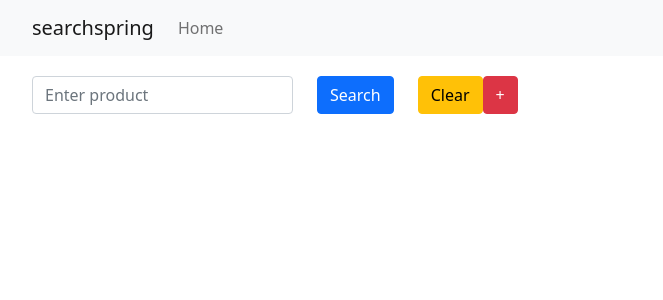
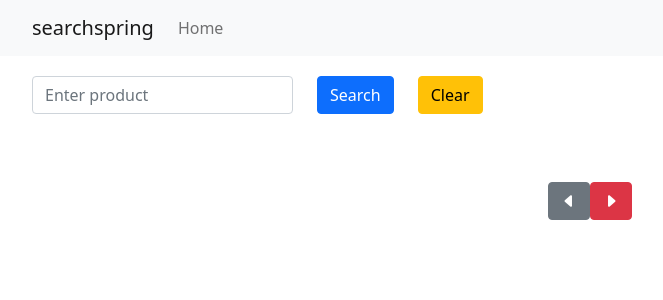
Before and after one commit to amafjarkasi/searchspringassignment, a React (Create React App) app: page / in a window 1280 px wide. Shown: the top 300 px of the page, without its empty margins (50-713 px from the left). Built offline with nearby package versions, Linux system fonts and the light colour scheme.

Commit message:
pagination complete

```diff
--- a/package.json
+++ b/package.json
@@ -8,6 +8,7 @@
     "@testing-library/user-event": "^12.1.10",
     "axios": "^0.21.1",
     "bootstrap": "^5.0.2",
+    "bootstrap-icons": "^1.5.0",
     "react": "^17.0.2",
     "react-bootstrap": "^1.6.1",
     "react-dom": "^17.0.2",
--- a/src/App.js
+++ b/src/App.js
@@ -1,76 +1,112 @@
+/* eslint-disable react-hooks/exhaustive-deps */
 /* eslint-disable jsx-a11y/alt-text */
-import React, {useState, useEffect} from 'react';
-import "./App.css";
-import Topbar from "./Topbar";
-import ReactPaginate from 'react-paginate';
-import {
-  Row,
-  Container,
-  Col,
-  Form,
-  Button,
-} from "react-bootstrap";
-const formatter = new Intl.NumberFormat("en-US", {
-	style: "currency",
-	currency: "USD",
-	minimumFractionDigits: 2
-});
+import React, { useState, useEffect } from 'react'
+import './App.css'
+import Topbar from './Topbar'
+// import ReactPaginate from "react-paginate";
+import { Row, Container, Col, Form, Button } from 'react-bootstrap'
+
+const formatter = new Intl.NumberFormat('en-US', {
+  style: 'currency',
+  currency: 'USD',
+  minimumFractionDigits: 2,
+})
 
 function App() {
-  const [isOpen, setIsOpen] = useState(false);
-  const [getSearchBar, setSearchBar] = useState("");
-  const [getResults, setResults] = useState();
-  const [getTotalResults, setTotalResults] = useState();
-  const [getPage, setPage] = useState(1);
-  const [offset, setOffset] = useState(0);
-
-  const handlePageClick = (e) => {
-    setOffset(offset + 1)
-};
+  const [isOpen, setIsOpen] = useState(false)
+  const [getSearchBar, setSearchBar] = useState('')
+  const [getResults, setResults] = useState()
+  const [getTotalResults, setTotalResults] = useState()
+  const [getPage, setPage] = useState(1)
+  const [offset, setOffset] = useState(0)
+  const [getPagination, setPagination] = useState()
 
   useEffect(() => {
     getResults && searchResults(getSearchBar)
   }, [offset])
 
-function handleSubmit(e) {
-   e.preventESDefault();
-   searchResults(getSearchBar);
+  // have issue with undefined when changed not available
+  const handlePageClick = (e, changed) => {
+    e.preventDefault()
+    if (changed === 'increase' && getPage < getPagination.results.totalPages) {
+      setPage(getPage + 1)
+      setOffset(offset + 1)
+    } else if (changed === 'decrease') {
+      if (getPage > 1) {
+        setPage(getPage - 1)
+        setOffset(offset - 1)
+      } else {
+        setPage(1)
+        setOffset(0)
+      }
+    }
   }
 
-async function searchResults(searchTerm) {
-  const response = await fetch('https://scmq7n.a.searchspring.io/api/search/search.json?siteId=scmq7n&resultsFormat=native&q=' + searchTerm + '&page=' + getPage);
-  const json = await response.json();
-  setResults(json);
-  setTotalResults(json.pagination.totalResults);
-  setIsOpen(true);
-  return json;
+  // handle submit from buttons
+  function handleSubmit(e) {
+    e.preventDefault()
+    setOffset(0)
+    setPage(1)
+    searchResults(getSearchBar)
   }
 
+  // api search function for products
+  async function searchResults(searchTerm) {
+    const response = await fetch(
+      'https://scmq7n.a.searchspring.io/api/search/search.json?siteId=scmq7n&resultsFormat=native&q=' +
+        searchTerm +
+        '&page=' +
+        getPage,
+    )
+    const json = await response.json()
+    setResults(json)
+    setPagination({ results: json.pagination })
+    setTotalResults(json.pagination.totalResults)
+    setIsOpen(true)
+    return json
+  }
+
+  // compare pricing msrp vs sale price, display msrp if sale price is not available
   function checkPricing(msrp, price) {
-  if(msrp > price && msrp !== "") {
+    if (msrp > price && msrp !== '') {
       return (
         <>
-      <span style={{ textDecoration: 'line-through', color: 'gray' }}>{formatter.format(msrp)}</span>&nbsp;<span style={{ fontWeight: 'bold' }}>{formatter.format(price)}</span>
+          <span style={{ textDecoration: 'line-through', color: 'gray' }}>
+            {formatter.format(msrp)}
+          </span>
+          &nbsp;
+          <span style={{ fontWeight: 'bold' }}>{formatter.format(price)}</span>
         </>
-    );
+      )
     }
-    return `Price: ${price}`;
+    return `Price: ${price}`
   }
 
+  // clear search results
+  const clearResults = () => {
+    setPage(1)
+    setOffset(0)
+    setSearchBar('')
+    setResults('')
+    setTotalResults('')
+    setIsOpen(false)
+  }
+
+  // display results title and pricing, then send msrp and price to checkPricing
   function displayResults() {
     return (
       <div className="search-results-list pt-4">
-                {getResults.results.map(result => {
+        {getResults.results.map((result) => {
           return (
             <div key={result.id} className="search-result">
-                      <img src={result.thumbnailImageUrl} thumbnail/>
+              <img src={result.thumbnailImageUrl} thumbnail="true" />
               <p>{result.title}</p>
-                      <p>{result.msrp && checkPricing(result.msrp,result.price)}</p>
+              <p>{result.msrp && checkPricing(result.msrp, result.price)}</p>
             </div>
-                  );
+          )
         })}
       </div>
-    );
+    )
   }
 
   return (
@@ -80,41 +116,57 @@ function displayResults() {
         <Form className="pb-4">
           <Row className="align-items-center">
             <Col sm={3} className="my-1">
-              <Form.Control id="inlineFormInputName" value={getSearchBar} placeholder="Enter product" onChange={(e) => setSearchBar(e.target.value)}/>
+              <Form.Control
+                id="inlineFormInputName"
+                value={getSearchBar}
+                placeholder="Enter product"
+                onChange={(e) => setSearchBar(e.target.value)}
+              />
             </Col>
             <Col xs="auto" className="my-1">
-              <Button type="submit" onClick={handleSubmit} onKeyPress={(e) => e === 13 ? handleSubmit(e) : ""}>Search</Button>
+              <Button
+                type="submit"
+                onClick={handleSubmit}
+                onKeyPress={(e) => (e === 13 ? handleSubmit(e) : '')}
+              >
+                Search
+              </Button>
             </Col>
             <Col xs="auto" className="my-1">
-              <Button variant="warning" onClick={() => {
-                setSearchBar("");
-                setIsOpen(false)
-                }}>Clear</Button>
-                              <Button variant="danger" onClick={() => {
-                setPage(getPage + 1);
-                }}>+</Button>
+              <Button
+                variant="warning"
+                onClick={clearResults}>
+                Clear
+              </Button>
             </Col>
           </Row>
         </Form>
-        {isOpen && "Product results: " + getTotalResults}
-        <br/>
-        {isOpen && <ReactPaginate
-                    previousLabel={"prev"}
-                    nextLabel={"next"}
-                    breakLabel={"..."}
-                    breakClassName={"break-me"}
-                    pageCount={getPage}
-                    marginPagesDisplayed={2}
-                    pageRangeDisplayed={5}
-                    onPageChange={handlePageClick}
-                    containerClassName={"pagination"}
-                    subContainerClassName={"pages pagination"}
-                    activeClassName={"active"}/>}
-        <br/>
+        <p>{isOpen && 'Product results: ' + getTotalResults}</p>
+        <p>
+          {isOpen &&
+            'Page: ' + getPage + ' / ' + getPagination.results.totalPages}
+        </p>
+        <br />
+        {/* possibly add first/last page buttons */}
+        <Button
+          variant="secondary"
+          value="decrease"
+          onClick={(e) => handlePageClick(e, 'decrease')}
+        >
+          <i className="bi bi-caret-left-fill" />
+        </Button>
+        <Button
+          variant="danger"
+          value="increase"
+          onClick={(e) => handlePageClick(e, 'increase')}
+        >
+          <i className="bi bi-caret-right-fill" />
+        </Button>
+
         {isOpen && displayResults()}
       </Container>
     </div>
-  );
+  )
 }
 
-export default App;
+export default App
--- a/src/index.css
+++ b/src/index.css
@@ -1,3 +1,5 @@
+@import url("https://cdn.jsdelivr.net/npm/bootstrap-icons@1.5.0/font/bootstrap-icons.css");
+
 body {
   margin: 0;
   font-family: -apple-system, BlinkMacSystemFont, 'Segoe UI', 'Roboto', 'Oxygen',
--- a/src/index.js
+++ b/src/index.js
@@ -3,7 +3,6 @@ import ReactDOM from 'react-dom';
 import './index.css';
 import App from './App';
 import 'bootstrap/dist/css/bootstrap.min.css';
-
 
 ReactDOM.render(
   <React.StrictMode>
```
Also changed, not shown: 1 other file (tests, documents, lock files or other folders). Lines whose indentation alone changed are shown as unchanged.
